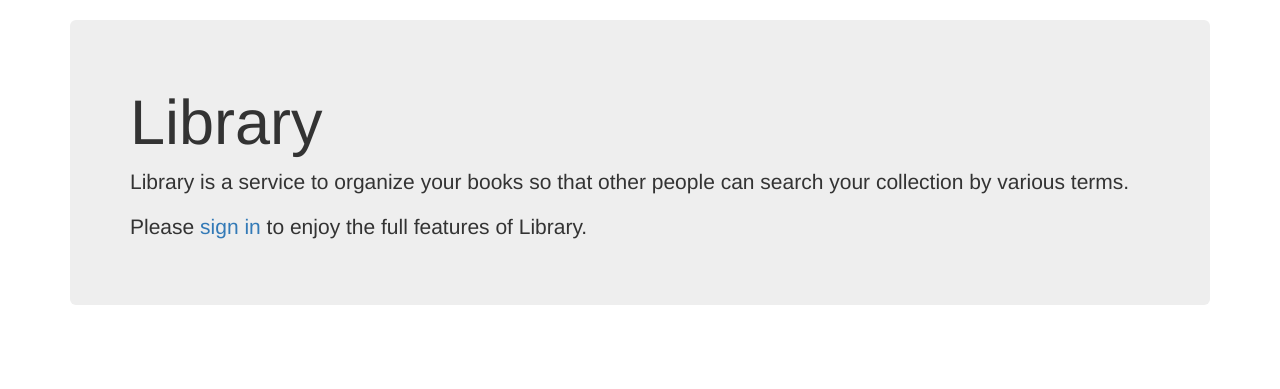
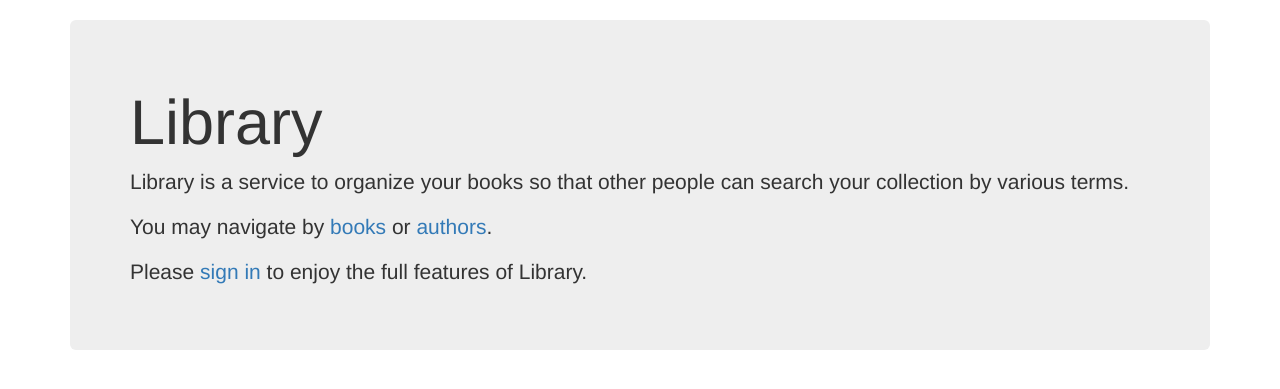
Before and after one commit to roganov/library-promua, a Flask app: page / in a window 1280 px wide. Shown: the part 72-461 px from the top of the page. Run offline with Flask 2, Linux system fonts and the light colour scheme; some libraries are stand-ins or nearby versions.

Commit message:
Add some info to index page.

```diff
--- a/templates/index.html
+++ b/templates/index.html
@@ -1,17 +1,21 @@
 {% extends '_base.html' %}
 
 {% block content %}
-<!-- Main component for a primary marketing message or call to action -->
-<div class="jumbotron">
+  <!-- Main component for a primary marketing message or call to action -->
+  <div class="jumbotron">
     <h1>Library</h1>
+
     <p>Library is a service to organize your books so that other people can search your collection
-        by various terms.
+      by various terms.
+    </p>
+    <p>
+      You may navigate by <a href="{{ url_for('books_view') }}">books</a> or <a href="{{ url_for('authors_view') }}">authors</a>.
     </p>
     {% if not current_user.is_authenticated() %}
-    <p class="">
+      <p>
         Please <a href="{{ url_for('login') }}">sign in</a> to enjoy the full features of Library.
-    </p>
+      </p>
     {% endif %}
-</div>
+  </div>
 
 {% endblock %}
```
